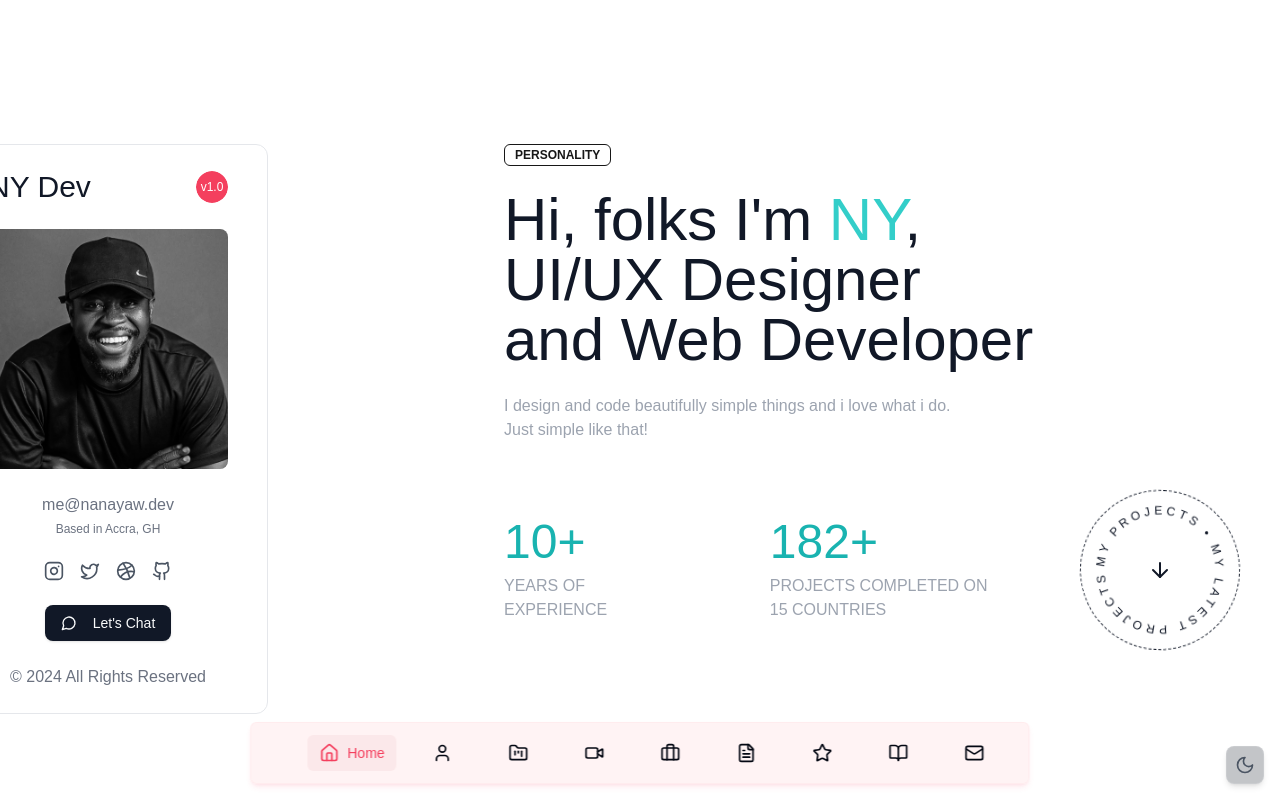
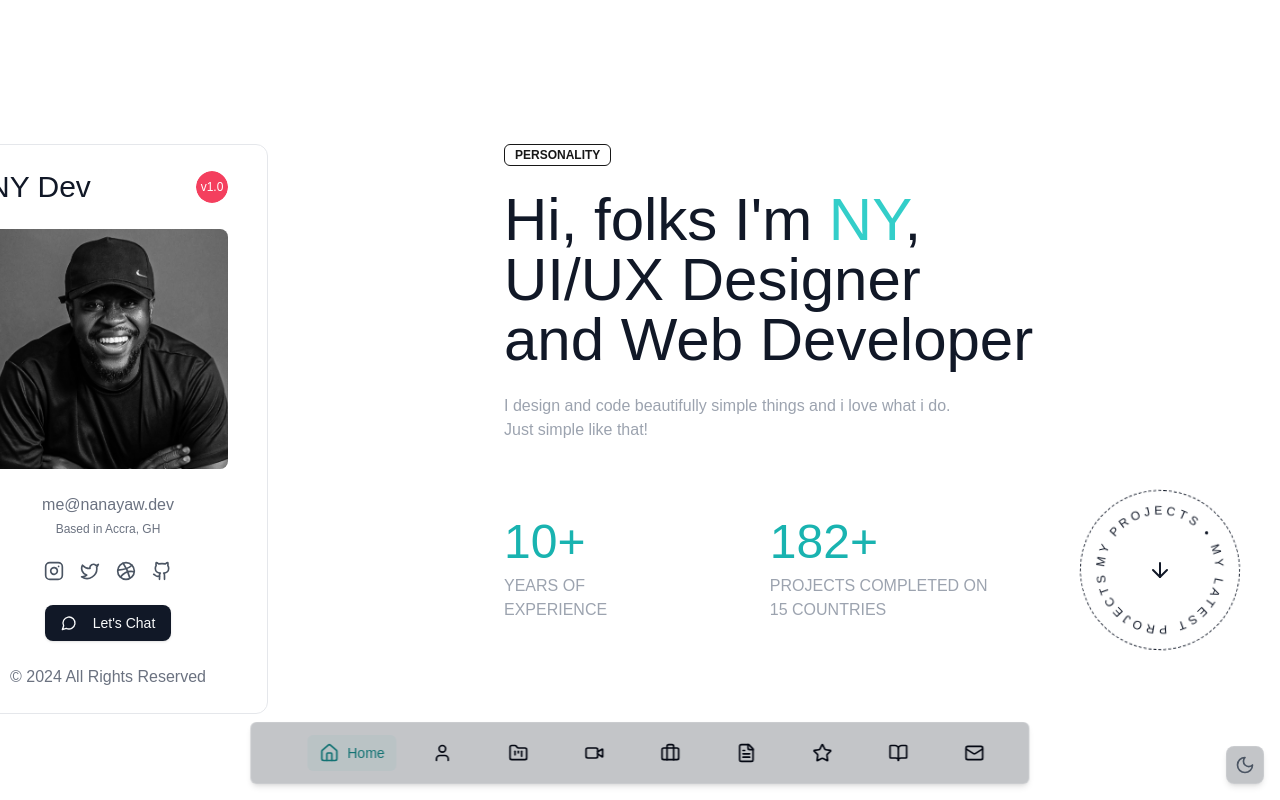
Before and after one commit to nanayawdev/nanayaw.dev, a React (Vite) app: page / in a window 1280 px wide. Shown: the top 800 px of the page. Built offline with nearby package versions, Linux system fonts and the light colour scheme; no server answers; the database is empty.

Commit message:
Refactor Navbar styles for improved aesthetics and responsiveness, updating background, border colors, and hover effects for better visual contrast and user experience.

```diff
--- a/src/components/Navbar/Navbar.jsx
+++ b/src/components/Navbar/Navbar.jsx
@@ -16,11 +16,11 @@ export default function Navbar() {
   };
 
   return (
-    <nav className="hidden lg:flex fixed bottom-4 left-1/2 -translate-x-1/2 items-center justify-between w-auto max-w-4xl px-6 py-3 rounded-md
-      bg-rose-50/80 dark:bg-rose-950/80
+    <nav className="hidden md:flex fixed bottom-4 left-1/2 -translate-x-1/2 items-center justify-between w-auto max-w-4xl px-6 py-3 rounded-md
+      bg-gray-900/25 dark:bg-gray-800/25
       backdrop-blur-md
-      shadow-[0_4px_6px_-1px_rgba(244,63,94,0.1),0_2px_4px_-2px_rgba(244,63,94,0.1)]
-      border border-rose-200/20 dark:border-rose-800/20
+      shadow-[0_4px_6px_-1px_rgba(0,0,0,0.1),0_2px_4px_-2px_rgba(0,0,0,0.1)]
+      border border-gray-200/20 dark:border-gray-700/20
       z-50">
       <div className="flex items-center gap-8">
         <button onClick={() => scrollToSection('home')} className="flex items-center">
@@ -34,9 +34,7 @@ export default function Navbar() {
                 <button
                   onClick={() => scrollToSection(sectionId)}
                   className={`relative flex items-center transition-colors ${
-                    location.pathname === item.path
-                      ? 'text-rose-500 dark:text-rose-400'
-                      : 'text-gray-950 dark:text-gray-50 hover:text-rose-500 dark:hover:text-rose-400'
+                    location.pathname === item.path ? 'text-riptide-700 dark:text-riptide-300' : 'text-gray-950 dark:text-gray-50 hover:text-riptide-500 dark:hover:text-riptide-300'
                   }`}
                   onMouseEnter={() => setHoveredItem(item.path)}
                   onMouseLeave={() => setHoveredItem(null)}
@@ -45,7 +43,7 @@ export default function Navbar() {
                     className="relative flex items-center gap-2 px-3 py-2 rounded-md"
                     animate={{
                       backgroundColor: hoveredItem === item.path || location.pathname === item.path
-                        ? 'rgba(244, 63, 94, 0.1)' // rose-500 with opacity
+                        ? 'rgba(51, 206, 201, 0.1)'
                         : 'rgba(0, 0, 0, 0)',
                     }}
                     transition={{ duration: 0.2 }}
```
